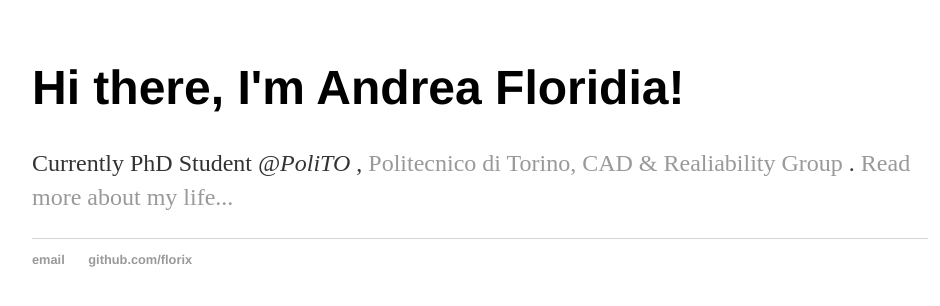
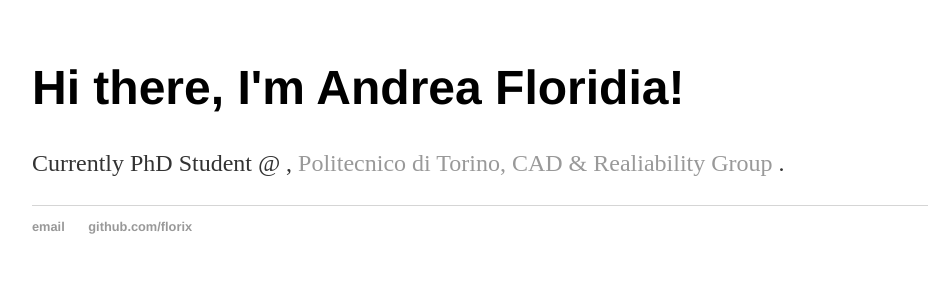
Before and after one commit to florix/florix.github.io, a Jekyll site: the page built from index.html, in a window 1280 px wide. Shown: the top 306 px of the page, without its empty margins (160-1100 px from the left). Built offline with Jekyll 4.4.1, drawn with Linux system fonts in a browser that asks for light colours.

Commit message:
Update index.html

```diff
--- a/index.html
+++ b/index.html
@@ -4,5 +4,5 @@ title: Andrea Floridia Homepage
 ---
 <div class="blurb">
 	<h1>Hi there, I'm Andrea Floridia!</h1>
-	<p>Currently PhD Student <em> @PoliTO </em>, <a href="http://www.cad.polito.it/staff/index.html"> Politecnico di Torino, CAD & Realiability Group </a> . <a href="/about">Read more about my life...</a></p>
+	<p>Currently PhD Student <em> @ </em>, <a href="http://www.cad.polito.it/staff/index.html"> Politecnico di Torino, CAD & Realiability Group </a>.</p>
 </div><!-- /.blurb -->
```
